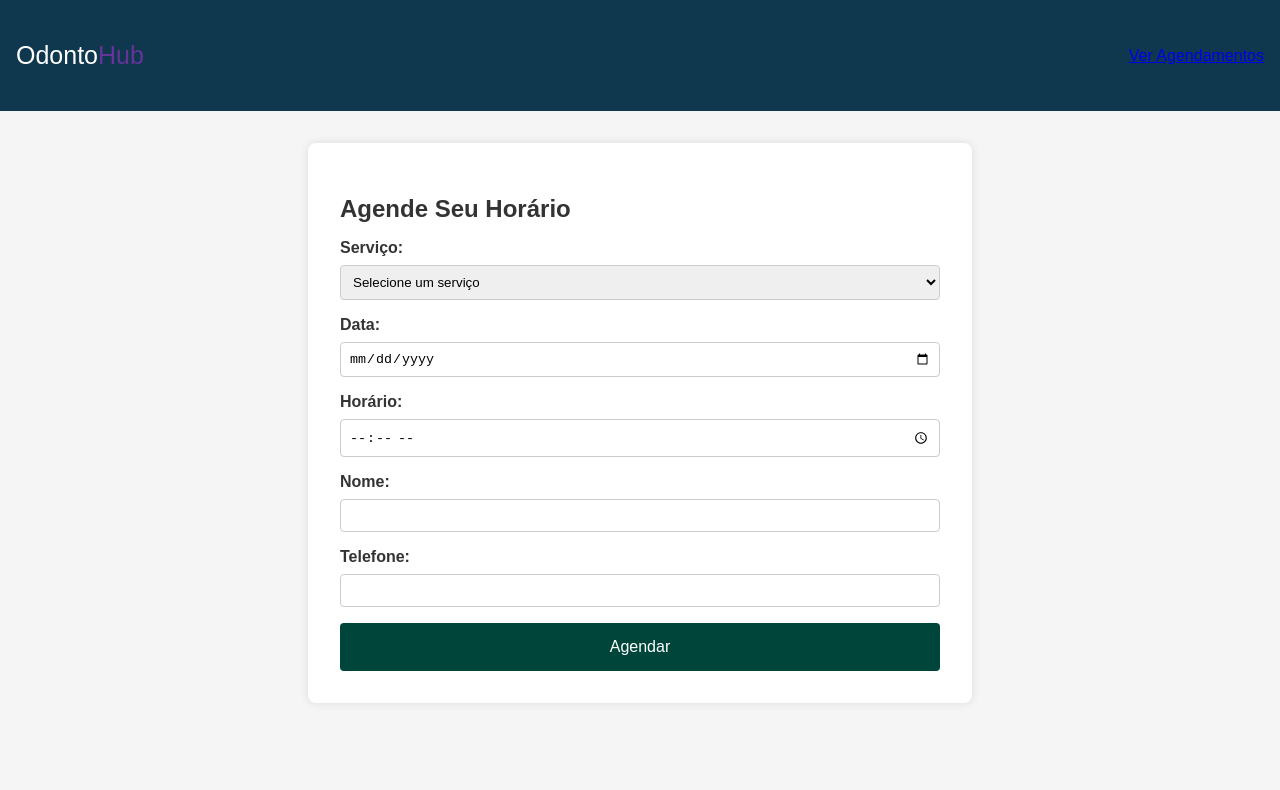
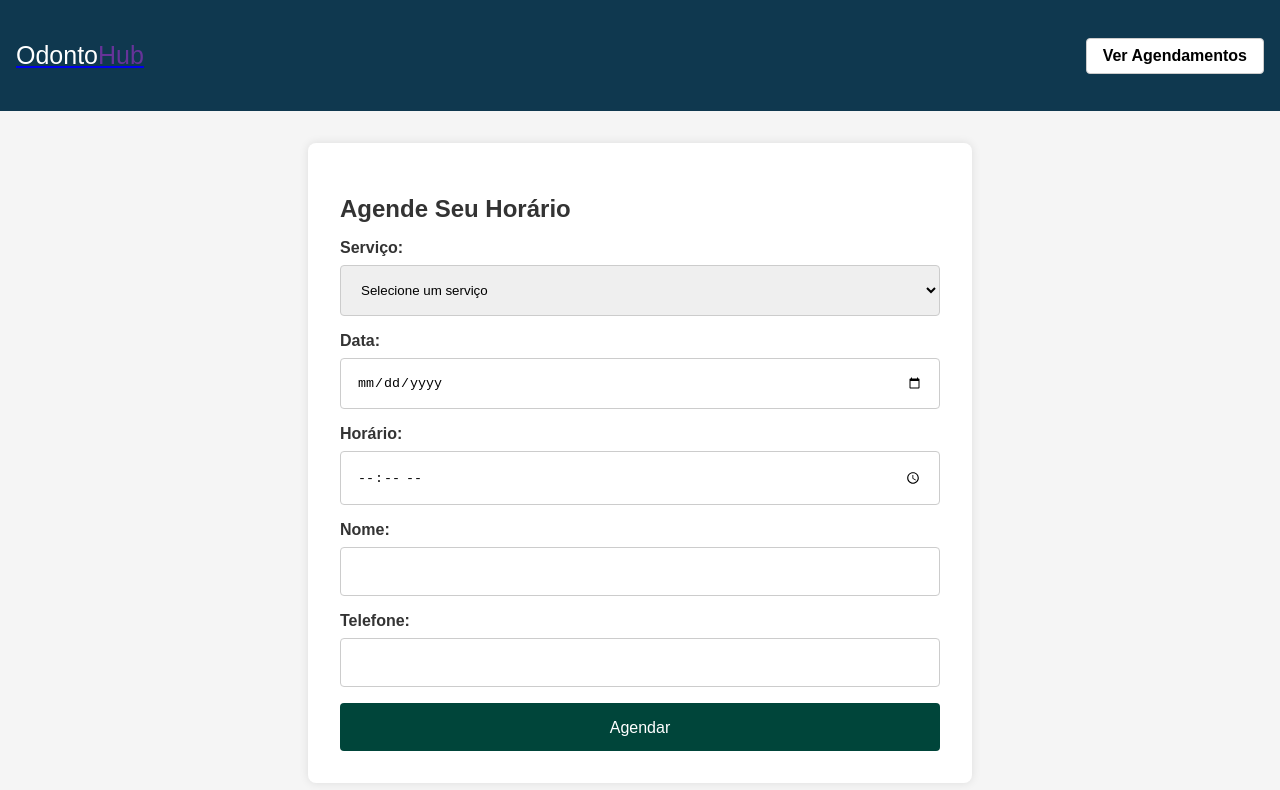
Before and after one commit to Pedrofx65/AgendamentoOnline, a plain HTML site: page Agendamento/agendamento/telaAgendamento.html in a window 1280 px wide. Drawn offline with Linux system fonts and the light colour scheme.

Commit message:
Correções e renomeamentos

```diff
--- a/Agendamento/agendamento/iagenda.html
+++ b/Agendamento/agendamento/telaAgendamento.html
@@ -58,7 +58,7 @@
 
     input, select, button {
         width: 100%;
-        padding: 0.5rem;
+        padding: 1rem; /* Aumenta a altura dos campos */
         border-radius: 4px;
         border: 1px solid #ccc;
         box-sizing: border-box;
@@ -69,6 +69,8 @@
         color: white;
         border: none;
         cursor: pointer;
+        height: 3rem; /* Mantém a altura do botão */
+        font-size: medium;
     }
 
     button:hover {
@@ -86,13 +88,28 @@
         margin-bottom: 0.5rem;
     }
 
+    .user-options a {
+        display: inline-block;
+        padding: 0.5rem 1rem;
+        background-color: white;
+        color: black;
+        text-decoration: none;
+        border-radius: 4px;
+        border: 1px solid #ccc;
+        font-weight: bold;
+    }
+
+    .user-options a:hover {
+        background-color: #f0f0f0;
+    }
+
     </style>
 </head>
 <body>
     <header>
-      <div class="logo">
-        <p>Odonto<span>Hub</span></p>
-    </div>
+        <div class="logo">
+            <a href="index.html"><p>Odonto<span>Hub</span></p></a>
+        </div>
         <div class="user-options">
             <a href="agendamentos.html">Ver Agendamentos</a>
         </div>
```
Also changed, not shown: Agendamento/agendamento/telaPrincipal.html (renamed from Agendamento/agendamento/index.html).
